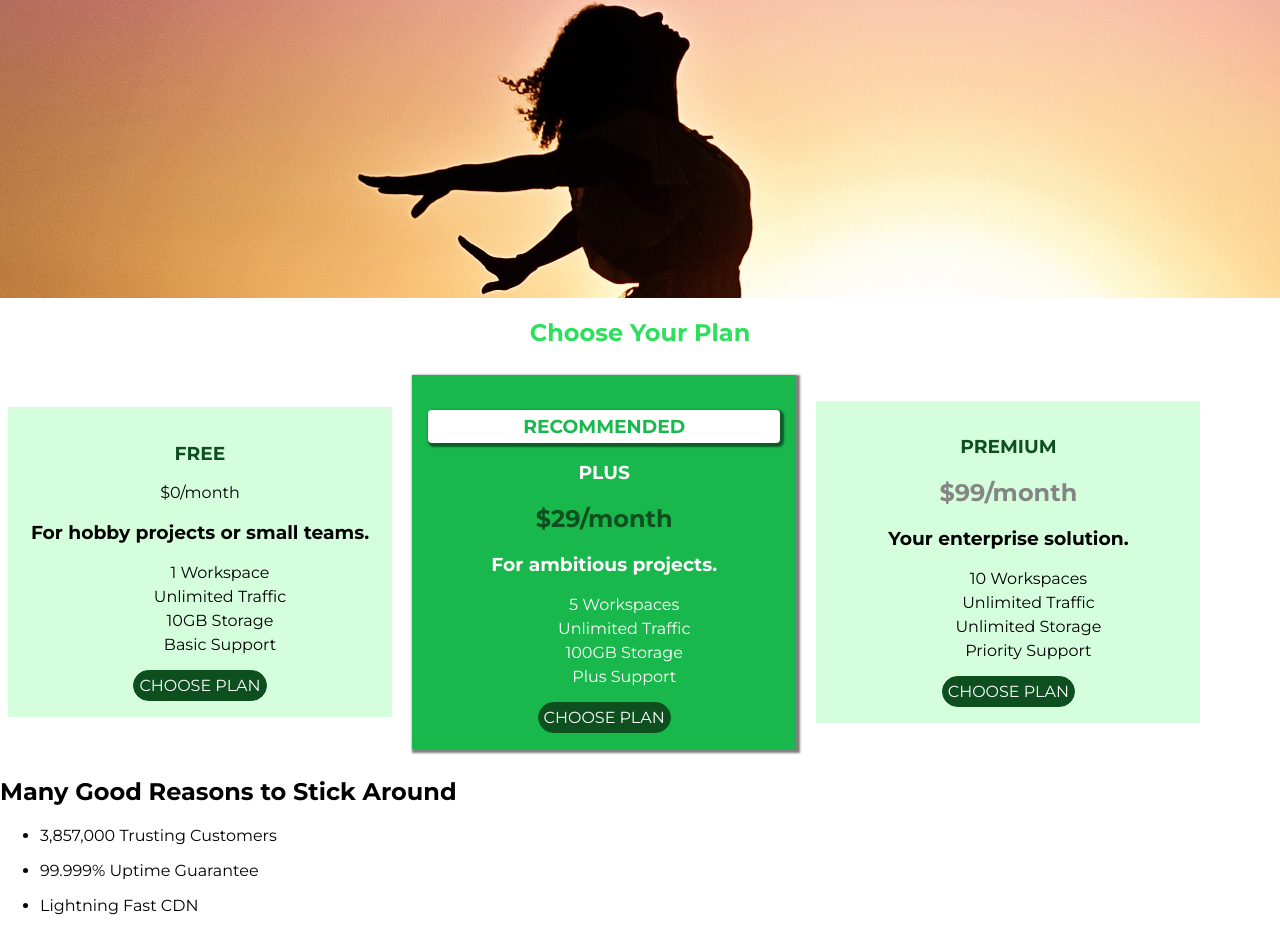
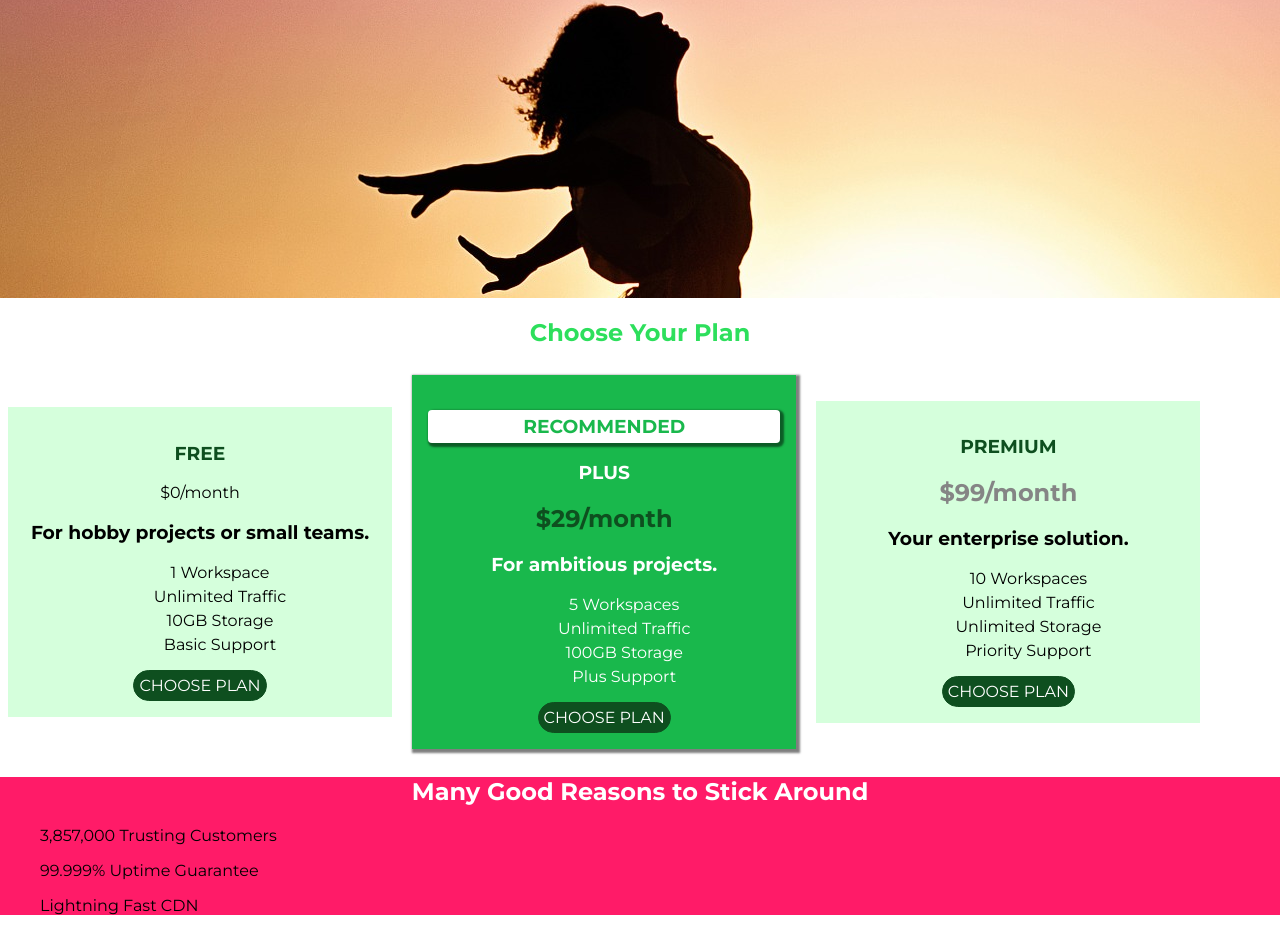
Before and after one commit to vidit0210/CSS_AcademicMind, a plain HTML site: page Section5/index.html in a window 1280 px wide. Shown: the part 273-1204 px from the top of the page. Drawn offline with Linux system fonts and the light colour scheme.

Commit message:
key-features id

```diff
--- a/Section5/index.html
+++ b/Section5/index.html
@@ -85,9 +85,9 @@
                 </article>
             </div>
         </section>
-        <section>
-            <h1>Many Good Reasons to Stick Around</h1>
-            <ul>
+        <section id="key-features">
+            <h1 class="section-title">Many Good Reasons to Stick Around</h1>
+            <ul class="customer-list">
                 <li>
                     <div>
 
--- a/Section5/main.css
+++ b/Section5/main.css
@@ -60,7 +60,9 @@ body {
 .plan__ulist {
   list-style: none;
 }
-
+.customer-list {
+  list-style: none;
+}
 .plan__ulist li {
   margin: 5px;
 }
@@ -80,6 +82,14 @@ body {
 }
 .button:focus {
   outline: none;
+}
+
+#key-features {
+  background: #ff1b68;
+}
+
+#key-features .section-title {
+  color: white;
 }
 #product-overview h1 {
   color: white;
```
